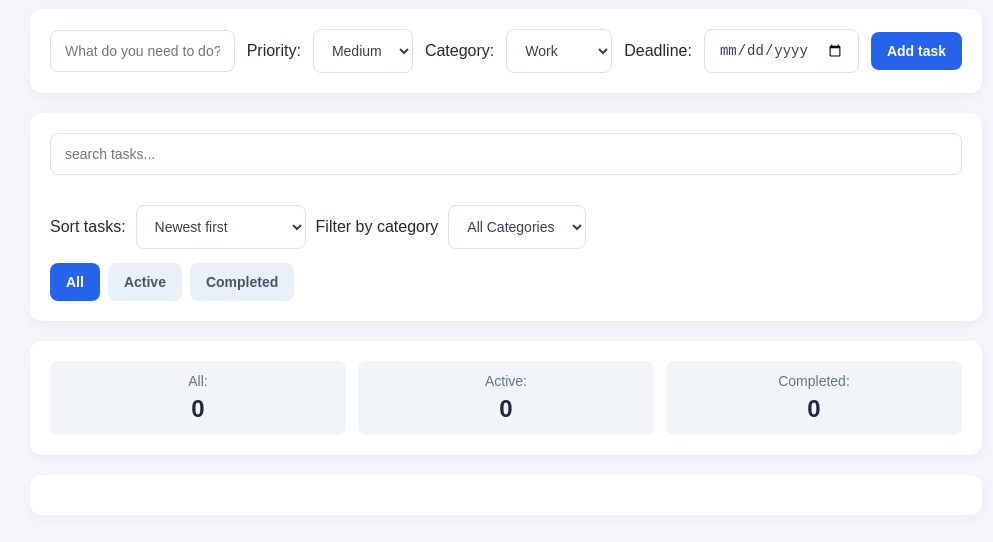
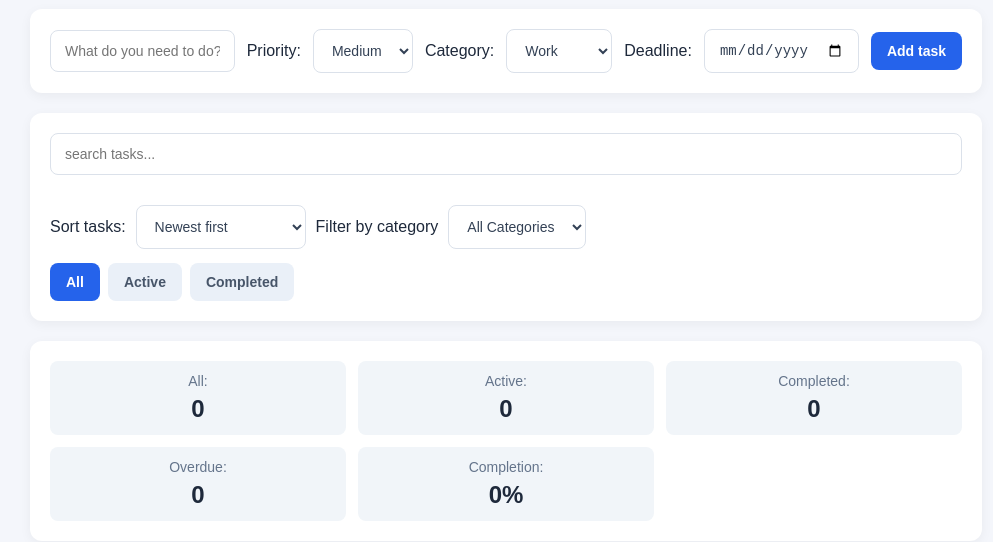
Before and after one commit to devfrankmwase/Task-manager, a plain HTML site: page index.html in a window 1280 px wide. Shown: the part 98-640 px from the top of the page, without its empty margins (134-1127 px from the left). Drawn offline with Linux system fonts and the light colour scheme.

Commit message:
Add statistics dashboard and live updates

```diff
--- a/app.js
+++ b/app.js
@@ -13,6 +13,8 @@ const taskPriority = document.querySelector("#task-priority");
 const taskDeadline = document.querySelector("#task-deadline");
 const taskCategory = document.querySelector("#task-category");
 const categoryFilter = document.querySelector("#category-filter");
+const overdueCount = document.querySelector("#overdue-count");
+const completionPercentageDisplay = document.querySelector("#completion-percentage");
 
 let currentFilter = "all";
 let tasks = [];
@@ -341,6 +343,7 @@ function renderTasks() {
                 task.category = categorySelect.value;
 
                 saveTasks();
+                updateTaskCount();
                 renderTasks();
             });
 
@@ -388,6 +391,30 @@ function updateTaskCount() {
 
     activeCount.textContent = activeTasks.length;
     completedCount.textContent = completedTasks.length;
+
+    const completionPercentage = tasks.length > 0
+    ? Math.round((completedTasks.length / tasks.length) * 100)
+    : 0;
+
+    const now = new Date();
+
+    const today = now.getFullYear() + "-" + String(now.getMonth() + 1).padStart(2, "0") + "-" +
+    String(now.getDate()).padStart(2, "0");
+
+    console.log("Today:", today);
+console.log("Task deadlines:", tasks.map(task => task.deadline));
+console.log("Tasks:", tasks);
+
+    const overdueTasks = tasks.filter(function(task){
+        return task.deadline &&
+            task.deadline < today &&
+            !task.completed;
+    });
+
+    const overdueTaskCount = overdueTasks.length;
+
+    overdueCount.textContent = overdueTaskCount;
+    completionPercentageDisplay.textContent = completionPercentage + "%";
 }
 
 taskForm.addEventListener("submit", function (event) {
--- a/index.html
+++ b/index.html
@@ -83,6 +83,8 @@
             <p>All: <span id="all-count">0</span></p>
             <p>Active: <span id="active-count">0</span></p>
             <p>Completed: <span id="completed-count">0</span></p>
+            <p>Overdue: <span id="overdue-count">0</span></p>
+            <p>Completion: <span id="completion-percentage">0%</span></p>
         </div>
         <ul id="task-list"></ul>
 
```
